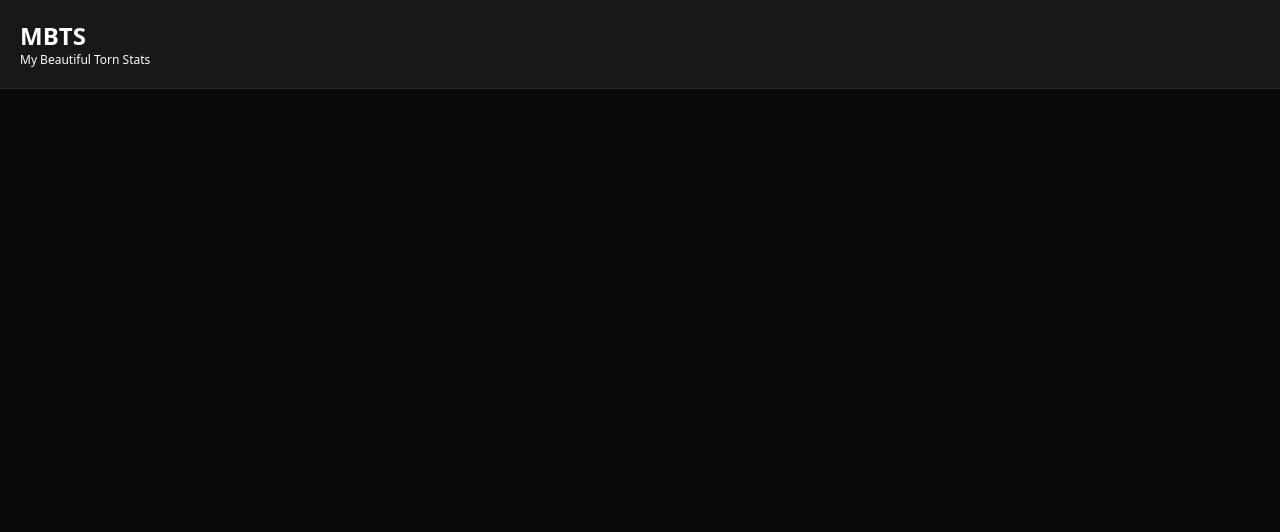
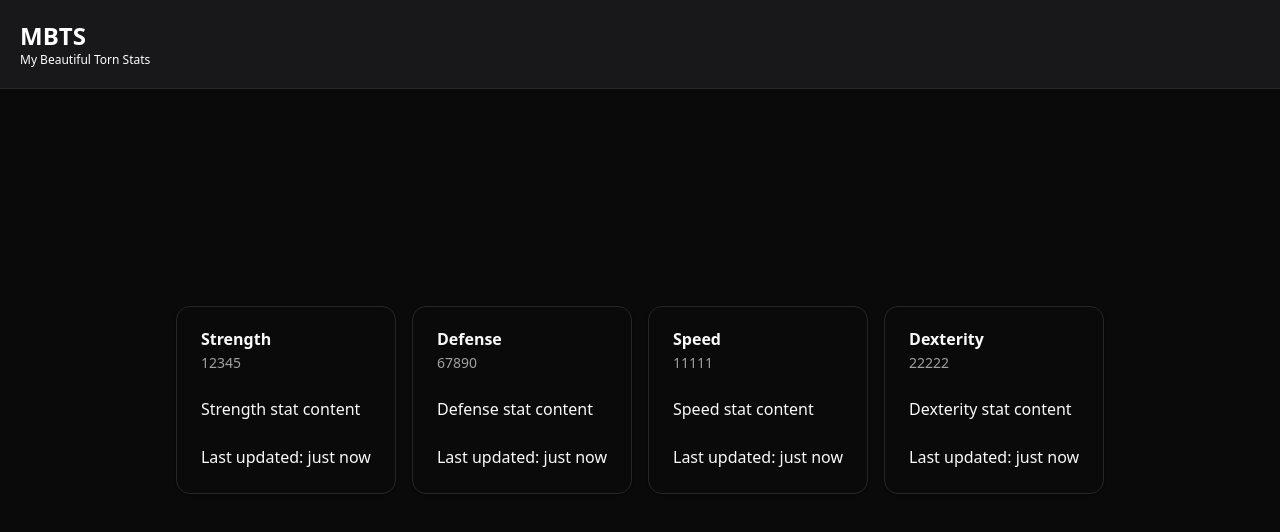
Before and after one commit to arlindgu/mybeautifultornstats, a Next.js app: page /dashboard in a window 1280 px wide. Shown: the top 532 px of the page. Built offline with nearby package versions, Linux system fonts and the light colour scheme.

Commit message:
small changes

```diff
--- a/app/dashboard/page.tsx
+++ b/app/dashboard/page.tsx
@@ -1,18 +1,44 @@
 "use client";
 
 import Header from "@/components/header";
-import { useProfile } from "@/hooks/useProfile";
-import { Button } from "@/components/ui/button";
+import {
+    Card,
+    CardContent,
+    CardDescription,
+    CardFooter,
+    CardHeader,
+    CardTitle,
+} from "@/components/ui/card"
 
 export default function WelcomePage() {
 
-    const { username, player_id } = useProfile();
+    const stats = [
+        { title: "Strength", value: "12345" },
+        { title: "Defense", value: "67890" },
+        { title: "Speed", value: "11111" },
+        { title: "Dexterity", value: "22222" }
+    ];
 
 
     return (
         <div>
             <Header />
-
+            <div className="flex justify-center items-center h-screen gap-4">
+                {stats.map((stat, index) => (
+                    <Card key={index}>
+                        <CardHeader>
+                            <CardTitle>{stat.title}</CardTitle>
+                            <CardDescription>{stat.value}</CardDescription>
+                        </CardHeader>
+                        <CardContent>
+                            <p>{stat.title} stat content</p>
+                        </CardContent>
+                        <CardFooter>
+                            <p>Last updated: just now</p>
+                        </CardFooter>
+                    </Card>
+                ))}
+            </div>
         </div>
     );
 }
--- a/app/page.tsx
+++ b/app/page.tsx
@@ -4,11 +4,19 @@ import { Input } from "@/components/ui/input";
 import { Alert, AlertDescription, AlertTitle } from "@/components/ui/alert";
 import { checkApiKey, useLogin } from "@/hooks/useLogin"
 import { useRouter } from "next/navigation";
+import { Loader2 } from "lucide-react"
 
 export default function Home() {
 
+
+
   const router = useRouter()
   async function handleLogin() {
+
+    document.getElementById("login-button")!.setAttribute("disabled", "true");
+    document.getElementById("loader")!.classList.remove("hidden");
+    document.getElementById("btn-text")!.classList.add("hidden");
+
     const success = await checkApiKey();
     if (success) {
       router.push("/welcome");
@@ -40,7 +48,11 @@ export default function Home() {
             </AlertDescription>
           </Alert>
 
-          <Button onClick={handleLogin} className="w-1/3">Login</Button>
+          <Button disabled={false} id="login-button" onClick={handleLogin} className="w-1/3">
+            <Loader2 id="loader" className="animate-spin hidden" />
+            <span id="btn-text">Login</span>
+          </Button>
+
         </div>
         <div className="flex flex-col gap-2 items-center justify-center w-full">
         <a className="font-[family-name:var(--font-geist-mono)] text-sm">We <b>DO NOT</b> store your API-Key</a>
--- a/app/welcome/page.tsx
+++ b/app/welcome/page.tsx
@@ -3,8 +3,10 @@
 import Header from "@/components/header";
 import { useProfile } from "@/hooks/useProfile";
 import { Button } from "@/components/ui/button";
+import { useRouter } from "next/navigation";
 
 export default function WelcomePage() {
+  const router = useRouter();
 
   const { username, player_id } = useProfile();
 
@@ -24,7 +26,7 @@ export default function WelcomePage() {
       <a href="/infodata" className="underline text-sm">How will my data be stored?</a>
       <p className="text-sm font-bold text-red-400">If you want to chicken out, please press the bright red button.</p>
       <div className="flex flex-row gap-4">
-        <Button onClick={() => alert("fetching logs")}>Fetch my logs!</Button>
+        <Button onClick={() => router.push("/dashboard")}>Fetch my logs!</Button>
         <Button variant="destructive" onClick={() => alert("deleting everything and chickening out")}>Chicken out!</Button>
       </div>
 
--- a/components/header.tsx
+++ b/components/header.tsx
@@ -1,21 +1,11 @@
 "use client";
-import {
-    NavigationMenu,
-    NavigationMenuContent,
-    NavigationMenuIndicator,
-    NavigationMenuItem,
-    NavigationMenuLink,
-    NavigationMenuList,
-    NavigationMenuTrigger,
-    NavigationMenuViewport,
-} from "@/components/ui/navigation-menu"
-import { Button } from "./ui/button";
 import { useRouter } from "next/navigation";
 
 export default function Header() {
+
     const router = useRouter();
     return (
-        <header className="flex flex-row gap-4 justify-between p-5 bg-zinc-900 text-white outline-1 outline-zinc-800">
+        <header className="absolute w-screen flex flex-rco gap-4 justify-between p-5 bg-zinc-900 text-white outline-1 outline-zinc-800">
             <div className="flex flex-col">
             <span className="font-extrabold text-2xl">MBTS</span>
             <span className="text-xs font-extralight">My Beautiful Torn Stats</span>
--- /dev/null
+++ b/components/ui/card.tsx
@@ -0,0 +1,92 @@
+import * as React from "react"
+
+import { cn } from "@/lib/utils"
+
+function Card({ className, ...props }: React.ComponentProps<"div">) {
+  return (
+    <div
+      data-slot="card"
+      className={cn(
+        "bg-card text-card-foreground flex flex-col gap-6 rounded-xl border py-6 shadow-sm",
+        className
+      )}
+      {...props}
+    />
+  )
+}
+
+function CardHeader({ className, ...props }: React.ComponentProps<"div">) {
+  return (
+    <div
+      data-slot="card-header"
+      className={cn(
+        "@container/card-header grid auto-rows-min grid-rows-[auto_auto] items-start gap-1.5 px-6 has-data-[slot=card-action]:grid-cols-[1fr_auto] [.border-b]:pb-6",
+        className
+      )}
+      {...props}
+    />
+  )
+}
+
+function CardTitle({ className, ...props }: React.ComponentProps<"div">) {
+  return (
+    <div
+      data-slot="card-title"
+      className={cn("leading-none font-semibold", className)}
+      {...props}
+    />
+  )
+}
+
+function CardDescription({ className, ...props }: React.ComponentProps<"div">) {
+  return (
+    <div
+      data-slot="card-description"
+      className={cn("text-muted-foreground text-sm", className)}
+      {...props}
+    />
+  )
+}
+
+function CardAction({ className, ...props }: React.ComponentProps<"div">) {
+  return (
+    <div
+      data-slot="card-action"
+      className={cn(
+        "col-start-2 row-span-2 row-start-1 self-start justify-self-end",
+        className
+      )}
+      {...props}
+    />
+  )
+}
+
+function CardContent({ className, ...props }: React.ComponentProps<"div">) {
+  return (
+    <div
+      data-slot="card-content"
+      className={cn("px-6", className)}
+      {...props}
+    />
+  )
+}
+
+function CardFooter({ className, ...props }: React.ComponentProps<"div">) {
+  return (
+    <div
+      data-slot="card-footer"
+      className={cn("flex items-center px-6 [.border-t]:pt-6", className)}
+      {...props}
+    />
+  )
+}
+
+export {
+  Card,
+  CardHeader,
+  CardFooter,
+  CardTitle,
+  CardAction,
+  CardDescription,
+  CardContent,
+}
--- /dev/null
+++ b/hooks/useBattleStats.ts
@@ -0,0 +1,68 @@
+"use client";
+
+import { useEffect, useState } from "react";
+import { getBattleStats, ApiEndpoints } from "@/lib/apicalls";
+import { saveData, getDb } from "@/lib/db";
+
+export function useBattleStats() {
+    const [stats, setStats] = useState<{
+        strength: string | null,
+        defence: string | null,
+        speed: string | null,
+        dexterity: string | null
+      }>({
+        strength: null,
+        defence: null,
+        speed: null,
+        dexterity: null
+      });
+
+
+    useEffect(() => {
+        async function init() {
+          const key = localStorage.getItem("api_key");
+          if (!key) return;
+
+          const db = await getDb();
+          if (!db || !db.objectStoreNames.contains("battlestats")) return;
+          const result = await db.get("battlestats", "battlestats");
+          if (result) {
+            setStats(result.name);
+            console.log("LOADED FROM IDB");
+            return;
+          } else {
+            const battlestats = await getBattleStats(ApiEndpoints.battlestats, key);
+            setStats(battlestats["player_id"]);
+            console.log("API REQUEST MADE");
+            saveData("battlestats", battlestats, "battlestats");
+          }
+        }
+
+        init();
+      }, []);
+
+    useEffect(() => {
+      async function init() {
+        const key = localStorage.getItem("api_key");
+        if (!key) return;
+
+        const db = await getDb();
+        if (!db || !db.objectStoreNames.contains("battlestats")) return;
+        const result = await db.get("battlestats", "battlestats");
+        if (result) {
+          setStats(result.name);
+          console.log("LOADED FROM IDB");
+          return;
+        } else {
+          const battlestats = await getBattleStats(ApiEndpoints.battlestats, key);
+          setUsername(battlestats["name"]);
+          console.log("API REQUEST MADE");
+          saveData("battlestats", battlestats, "battlestats");
+        }
+      }
+
+      init();
+    }, []);
+
+    return {username, player_id};
+}
--- a/hooks/useLogin.ts
+++ b/hooks/useLogin.ts
@@ -15,8 +15,6 @@ export function useLogin() {
 }
 
 export async function checkApiKey() {
-
-
 
     const apiKey = (document.getElementById("api_key") as HTMLInputElement).value;
     let response = await getBasic(ApiEndpoints.basic, apiKey);
--- a/lib/apicalls.ts
+++ b/lib/apicalls.ts
@@ -2,6 +2,18 @@ export const ApiEndpoints = {
   basic: "https://api.torn.com/v2/user?selections=basic",
   battlestats: "https://api.torn.com/v2/user?selections=battlestats",
   profile: "https://api.torn.com/v2/user?selections=profile"
+
+}
+
+export async function getLogs (url: string = ApiEndpoints.basic, apikey: string) {
+  const res = await fetch(url, {
+    method: "GET",
+    headers: {
+      Authorization: `ApiKey ${apikey}`,
+    }
+  });
+  const data = await res.json()
+  return data;
 }
 
 export async function getBasic (url: string = ApiEndpoints.basic, apikey: string) {
@@ -41,21 +53,6 @@ export async function getBattleStats (url: string = ApiEndpoints.battlestats, ap
   const data = await res.json()
   return data;
 }
-
-
-const fetchLogs = async (url: string) => {
-  const res = await fetch(url, {
-    method: "GET",
-    headers: {
-      Authorization: `ApiKey ${"ApiKey"}`,
-    },
-  });
-
-  const data = await res.json();
-  console.log(data);
-  return data;
-};
-
 /*
 const run = async () => {
   let result = await fetchLogs("firstFetchUrl");
--- a/lib/db.ts
+++ b/lib/db.ts
@@ -10,6 +10,9 @@ export async function getDb() {
       }
       if (!db.objectStoreNames.contains("profile")) {
         db.createObjectStore("profile");
+      }
+      if (!db.objectStoreNames.contains("battlestats")) {
+        db.createObjectStore("battlestats");
       }
     },
   });
```
